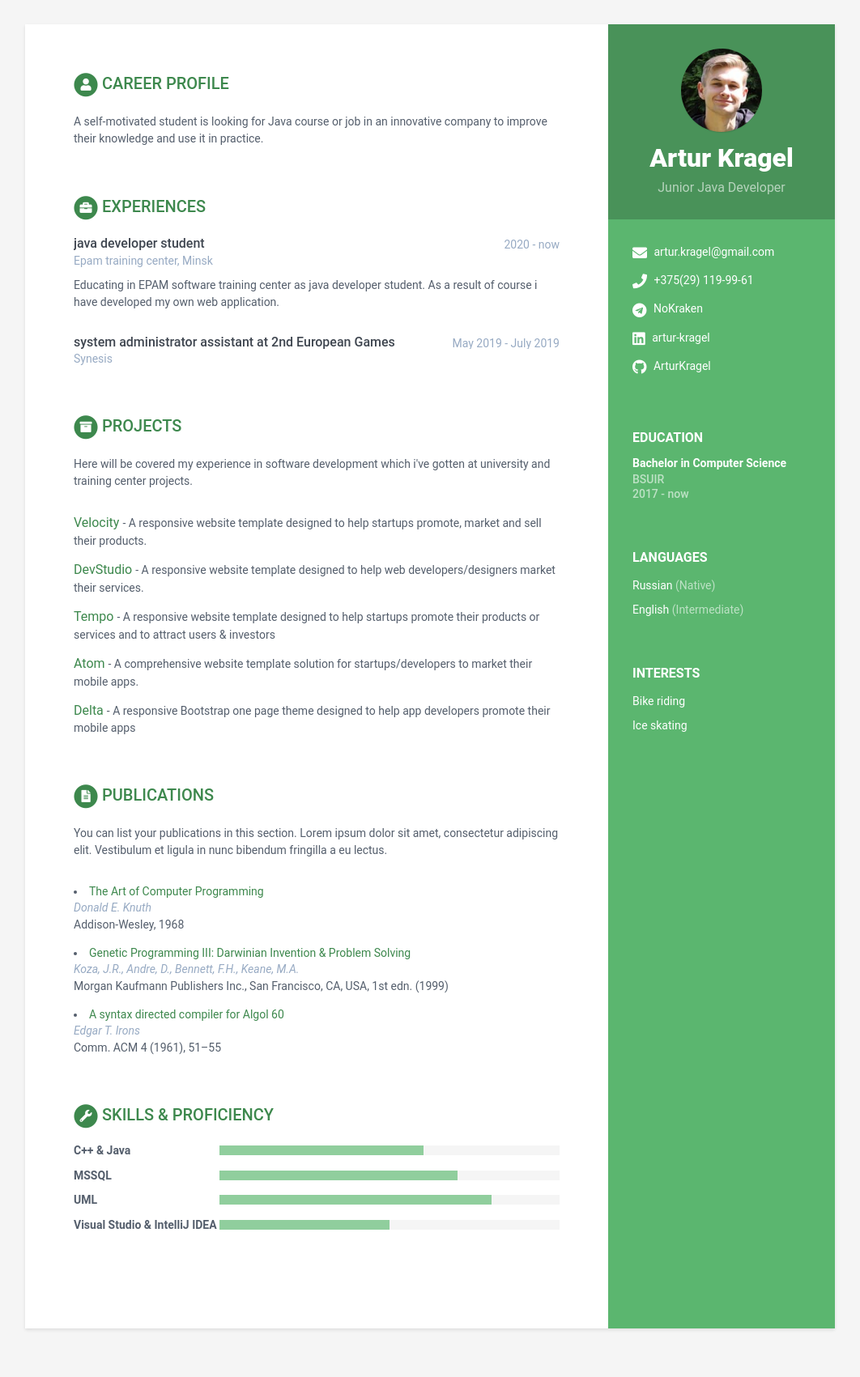
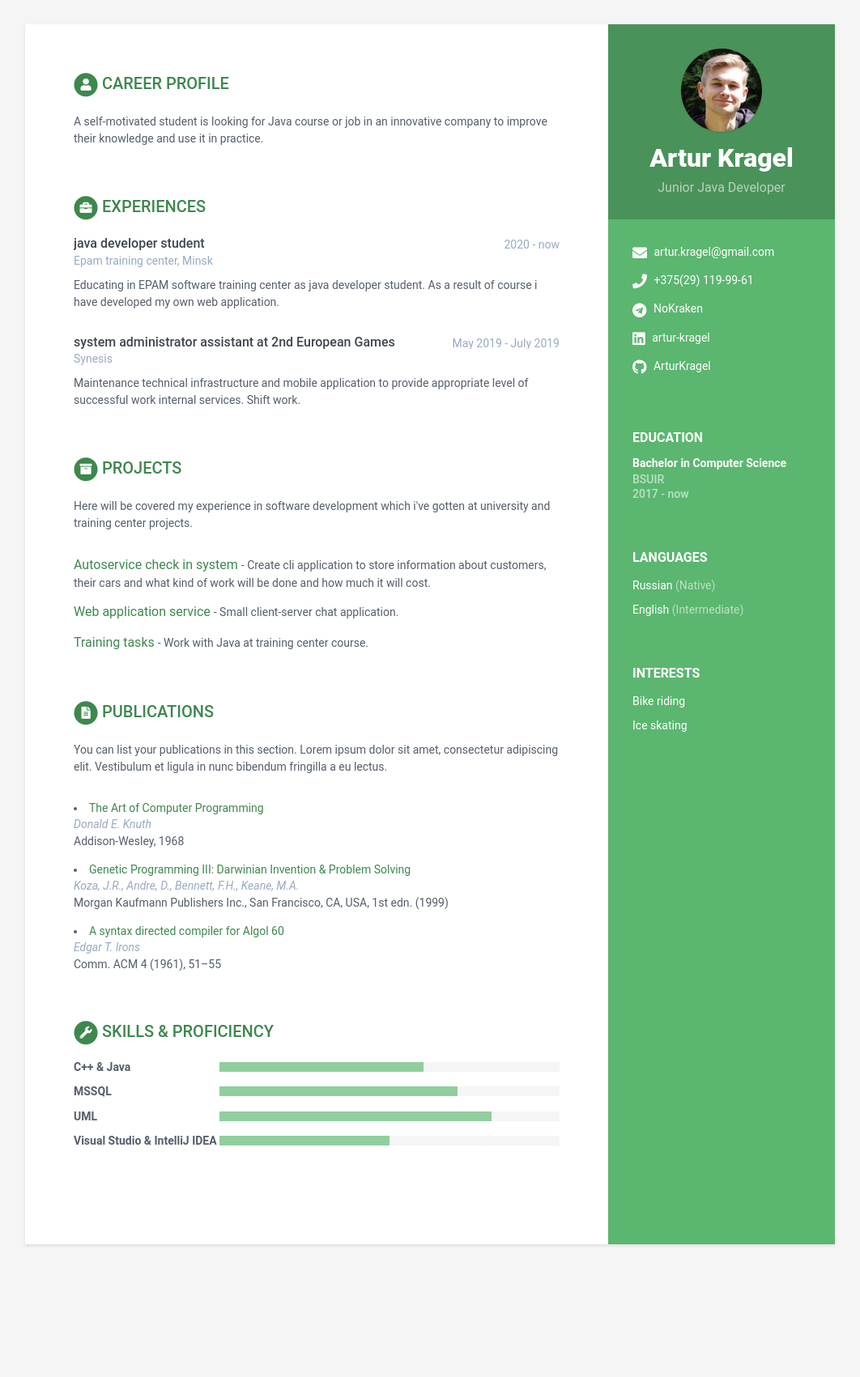
Before and after one commit to tide34/my-brother_s-CV, a Jekyll site: the page built from index.html, in a window 1280 px wide. Shown: the whole page at 81% size, without its empty margins (109-1171 px from the left). Built offline with Jekyll 4.4.1, drawn with Linux system fonts in a browser that asks for light colours; after the commit the page ends 1597 px from its top, so only the background shows below that.

Commit message:
Update content of CV

```diff
--- a/_data/data.yml
+++ b/_data/data.yml
@@ -39,11 +39,17 @@ sidebar:
       - item: Ice skating
         link:
 
+
+
+
 career-profile:
     title: Career Profile
     summary: |
       A self-motivated student is looking for Java course or job in an innovative company to
       improve their knowledge and use it in practice.
+
+
+
 education:
     - degree: Bachelor in Computer Science
       university: BSUIR
@@ -56,6 +62,9 @@ education:
         pretium quis, sem.
           - Bullet point
           - Bullet point
+
+
+
 experiences:
     - role: java developer student
       time: 2020 - now
@@ -66,30 +75,26 @@ experiences:
     - role: system administrator assistant at 2nd European Games
       time: May 2019 - July 2019
       company: Synesis
+      details: |
+        Maintenance technical infrastructure and mobile application to provide appropriate level of successful work internal services. Shift work.
+
+
 projects:
     title: Projects
     intro: >
       Here will be covered my experience in software development which i've gotten at university and training center projects.
     assignments:
-      - title: Velocity
-        link: "#hook"
-        tagline: "A responsive website template designed to help startups promote, market and sell their products."
+      - title: Autoservice check in system
+        tagline: "Create cli application to store information about customers, their cars and what kind of work will be done and how much it will cost."
 
-      - title: DevStudio
-        link: "#"
-        tagline: "A responsive website template designed to help web developers/designers market their services."
+      - title: Web application service
+        tagline: "Small client-server chat application."
 
-      - title: Tempo
-        link: "#"
-        tagline: "A responsive website template designed to help startups promote their products or services and to attract users &amp; investors"
+      - title: Training tasks
+        link: "https://github.com/ArturKragel/JWD-Task01"
+        tagline: "Work with Java at training center course."
 
-      - title: Atom
-        link: "#"
-        tagline: "A comprehensive website template solution for startups/developers to market their mobile apps."
 
-      - title: Delta
-        link: "#"
-        tagline: "A responsive Bootstrap one page theme designed to help app developers promote their mobile apps"
 
 publications:
     title: Publications
```
